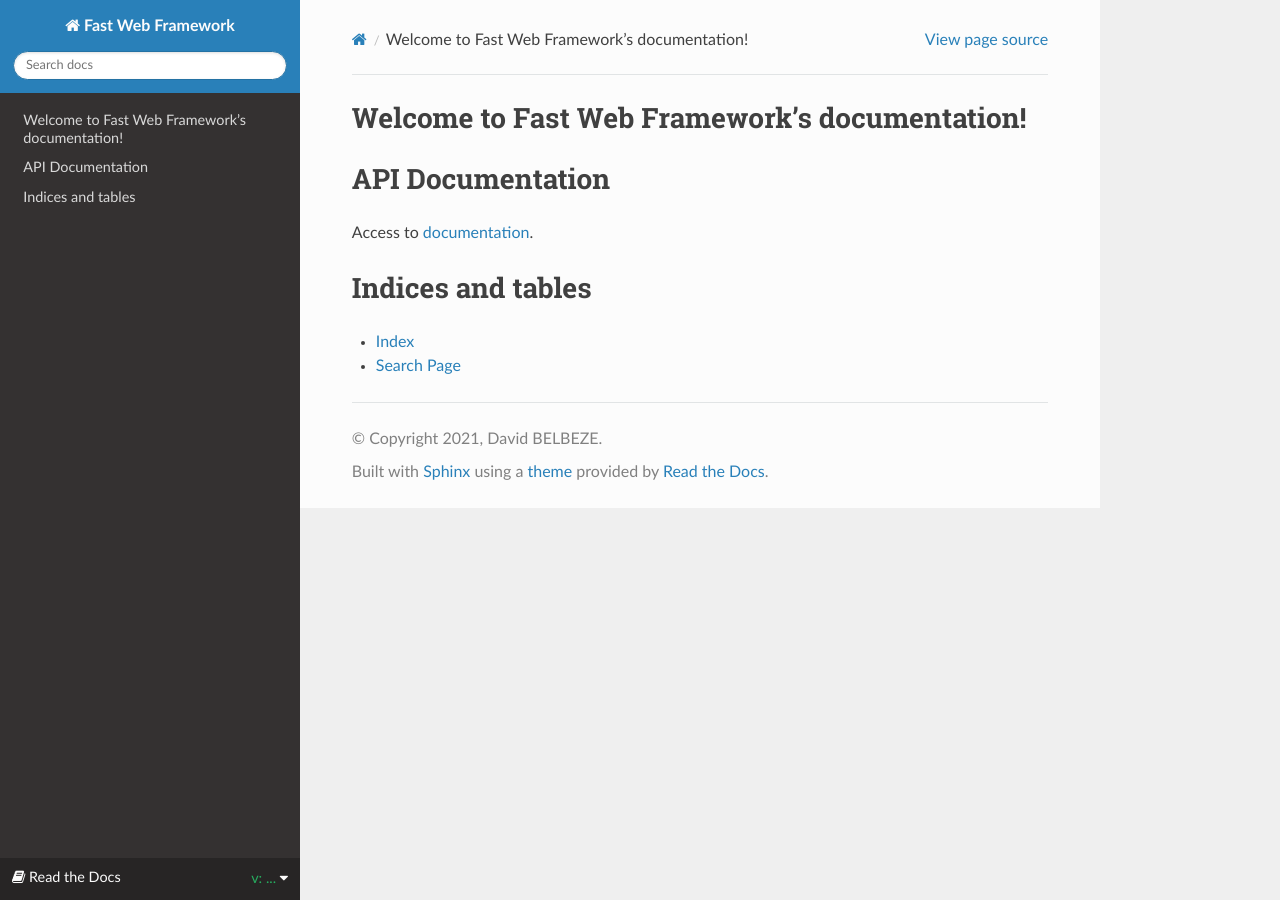
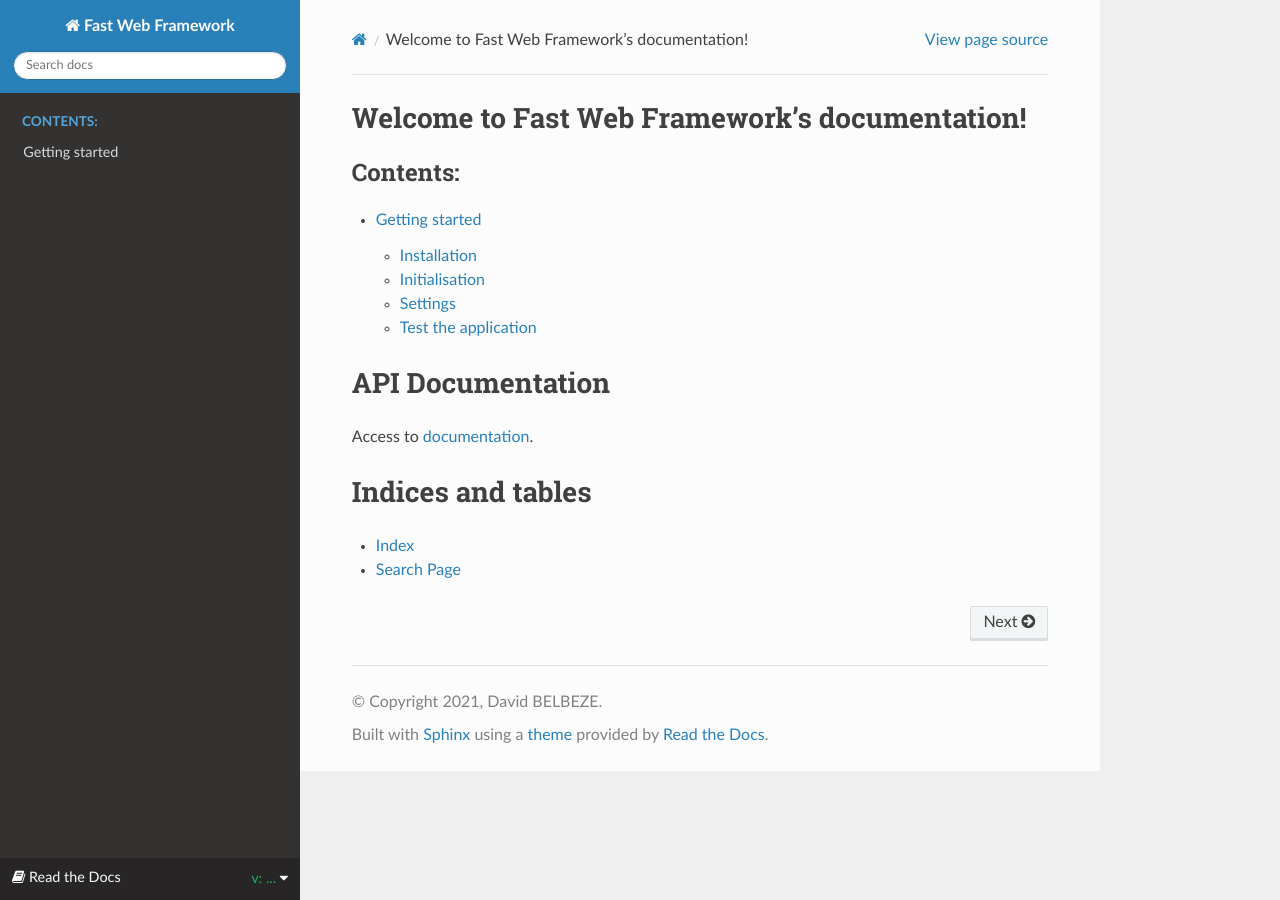
Before and after one commit to Fastwf/doc, a Sphinx documentation site: the page built from docs/source/index.rst, in a window 1280 px wide. Built offline with Sphinx 7.4.7 and the Read the Docs theme 2.0.0, drawn with Linux system fonts in a browser that asks for light colours; comment, search, counter and statistics services are not loaded; some of the changed lines change nothing that is shown.

Commit message:
Add fastwf core documentation

```diff
--- /dev/null
+++ b/docs/source/getting-started.rst
@@ -0,0 +1,207 @@
+Getting started
+===============
+
+Installation
+------------
+
+After project initialisation using composer, update the ``composer.json`` file to add the Fast Web Framework git repository.
+
+.. code-block:: json
+
+    {
+        "name": "author/app",
+        "repositories": [
+            {
+                "type": "vcs",
+                "url": "https://github.com/Fastwf/core"
+            }
+        ],
+        "autoload": {
+            "psr-4": {
+                "Author\\App\\": "src/"
+            }
+        },
+        "require": {}
+    }
+
+Install the ``fastwf/core`` package:
+
+.. code-block:: bash
+
+    $ composer require "fastwf/core" "dev-main"
+    > ./composer.json has been updated
+    > Running composer update fastwf/core
+    > Loading composer repositories with package information
+    > Updating dependencies
+    > Lock file operations: 1 install, 0 updates, 0 removals
+    >   - Locking fastwf/core (dev-main 31b77e6)
+    > Writing lock file
+    > Installing dependencies from lock file (including require-dev)
+    > Package operations: 1 install, 0 updates, 0 removals
+    >   - Downloading fastwf/core (dev-main 31b77e6)
+    >   - Installing fastwf/core (dev-main 31b77e6): Extracting archive
+    > Generating autoload files
+
+Initialisation
+--------------
+
+The minimum required to create and run an application it is to create 2 files :
+- Application engine
+- index.php
+
+Application Engine
+^^^^^^^^^^^^^^^^^^
+
+The application engine must be extended to define the application settings.
+
+So start by creating the application engine ``src/AppEngine.php``.
+
+.. code-block:: php
+
+    <?php
+    // src/AppEngine.php
+
+    namespace Author\App;
+
+    use Fastwf\Core\Router\Route;
+    use Fastwf\Core\Engine\Engine;
+
+    class AppEngine extends Engine {
+
+        /**
+        * Return the list of settings objects.
+        */
+        protected function getSettings() {
+            return [
+
+            ];
+        }
+
+    }
+
+Index.php
+^^^^^^^^^
+
+Fast Web Framework allows to define a unique file that will be exposed by the web server.
+
+Continue and create the script entry point that run the application engine ``public/index.php``.
+
+.. code-block:: php
+
+    <?php
+    // public/index.php
+
+    require_once __DIR__ . '/../vendor/autoload.php';
+
+    use Author\App\AppEngine;
+
+    $app = new AppEngine(__DIR__ . '/config.ini');
+    $app->run();
+
+Settings
+--------
+
+To define the required behaviour for your application, one or more setting class must be
+implemented using settings interfaces (``Fastwf\Core\Settings`` namespace).
+
+.. note::
+    See the `setting interfaces <./api-doc/namespaces/fastwf-core-settings.html>`_ to know how customize the application behaviour.
+
+One of these settings is the ``RouteSettings`` and it allows to add request handlers for routes.
+
+Create the ``RootSettings`` class to add the first request handler in ``src/RootSettings.php``.
+
+.. code-block:: php
+
+    <?php
+    // src/RootSettings.php
+
+    namespace Author\App;
+
+    use Fastwf\Core\Router\Route;
+    use Fastwf\Core\Settings\RouteSettings;
+
+    use Author\App\HelloWorldHandler;
+
+    class RootSettings implements RouteSettings
+    {
+
+        public function getRoutes($engine)
+        {
+            return [
+                new Route([
+                    'path' => '',
+                    'methods' => ['GET'],
+                    'handler' => function ($context) { return new HelloWorldHandler($context); },
+                    'name' => 'hello-world'
+                ])
+            ];
+        }
+
+    }
+
+Now the app engine will be able to call the ``HelloWorldHandler`` when the client call the ``GET / HTTP/1.1``
+
+Create the request handler class ``src/HelloWorldHandler.php``.
+
+.. code-block:: php
+
+    <?php
+    // src/HelloWorldHandler.php
+
+    namespace Author\App;
+
+    use Fastwf\Core\Components\RequestHandler;
+    use Fastwf\Core\Http\Frame\HttpResponse;
+
+    class HelloWorldHandler extends RequestHandler {
+
+        public function handle($request) {
+            return new HttpResponse(200, [], "hello world\n");
+        }
+
+    }
+
+To finish, the ``RootSettings`` class can be injected in the ``AppEngine``.
+
+.. code-block:: diff
+
+    // src/AppEngine.php
+
+    namespace Author\App;
+
+    use Fastwf\Core\Router\Route;
+    use Fastwf\Core\Engine\Engine;
+    ++
+    ++ use Author\App\RootSettings;
+
+    class AppEngine extends Engine {
+
+        /**
+        * Return the list of settings objects.
+        */
+        protected function getSettings() {
+            return [
+    ++            new RootSettings()
+            ];
+        }
+
+    }
+
+Test the application
+--------------------
+
+Now the application is ready to be used.
+
+.. code-block:: bash
+
+    $ cd public
+    $ php -S localhost:8000 index.php
+    > PHP 7.4.21 Development Server (http://localhost:8000) started
+
+Open another terminal andrun the curl command.
+
+.. code-block:: bash
+
+    $ curl http://localhost:8000/
+    > hello world
--- a/docs/source/index.rst
+++ b/docs/source/index.rst
@@ -9,6 +9,8 @@
 .. toctree::
    :maxdepth: 2
    :caption: Contents:
+
+   getting-started
 
 
 API Documentation
```
